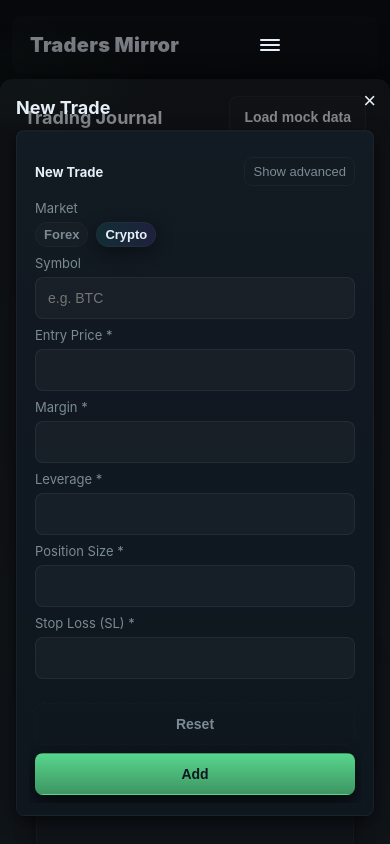
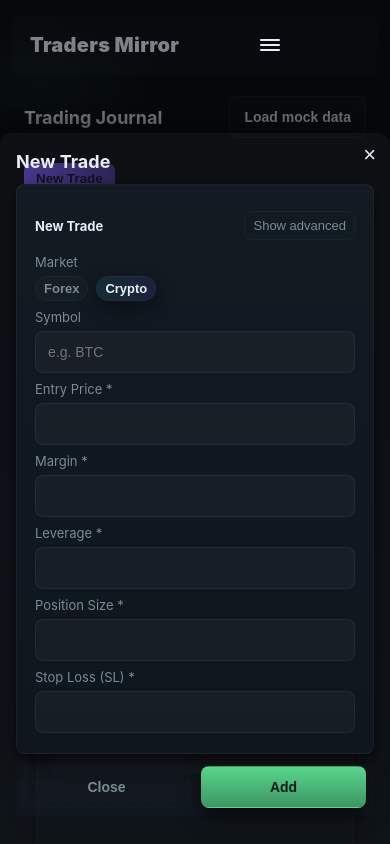
Before and after one commit to monkey-trader/traders-mirror, a React (Create React App) app: page / in a window 390 px wide. Both pictures are taken after a click on the button "New Trade". Shown: the top 844 px of the page. Built offline with nearby package versions, Linux system fonts and the light colour scheme.

Commit message:
feat(ui): add sticky mobile footer with Add/Close actions in New Trade sheet

```diff
--- a/src/presentation/trade/TradeJournal.module.css
+++ b/src/presentation/trade/TradeJournal.module.css
@@ -1079,7 +1079,22 @@
   padding-bottom: 8px;
 }
 
+/* Mobile sheet footer: sticky action bar */
+.mobileModalFooter {
+  position: sticky;
+  bottom: 0;
+  display: flex;
+  gap: 12px;
+  justify-content: space-between;
+  padding: 12px 8px 8px 8px;
+  background: linear-gradient(180deg, rgba(15,23,32,0), rgba(15,23,32,0.6));
+  backdrop-filter: blur(6px);
+  z-index: 30;
+}
+
+/* Ensure .actions inside the form are hidden when shown inside the mobile sheet to avoid duplicates */
 @media (max-width: 480px) {
-  /* ensure NewTrade button remains visible with margin */
-  .mobileNewTradeBtnWrap { margin-bottom: 10px; }
+  .mobileModalContent .actions { display: none !important; }
 }
+
+/* ...existing code... */
--- a/src/presentation/trade/TradeJournal.tsx
+++ b/src/presentation/trade/TradeJournal.tsx
@@ -876,6 +876,21 @@
                onReset={resetNewTradeForm}
                setMarketFilter={(m) => setMarketFilter(m === '' ? 'All' : (m as 'All' | 'Crypto' | 'Forex'))}
              />
+             {/* Mobile sticky footer: always visible in the sheet so Add/Close are accessible */}
+             <div className={styles.mobileModalFooter}>
+               <Button variant="ghost" onClick={() => setNewTradeModalOpen(false)}>Close</Button>
+               <Button
+                 variant="primary"
+                 onClick={async () => {
+                   // ensure validation messages appear
+                   setFormSubmitted(true)
+                   setTouched(prev => ({ ...prev, price: true }))
+                   await handleAdd()
+                 }}
+               >
+                 Add
+               </Button>
+             </div>
            </div>
          </div>
        )}
```
